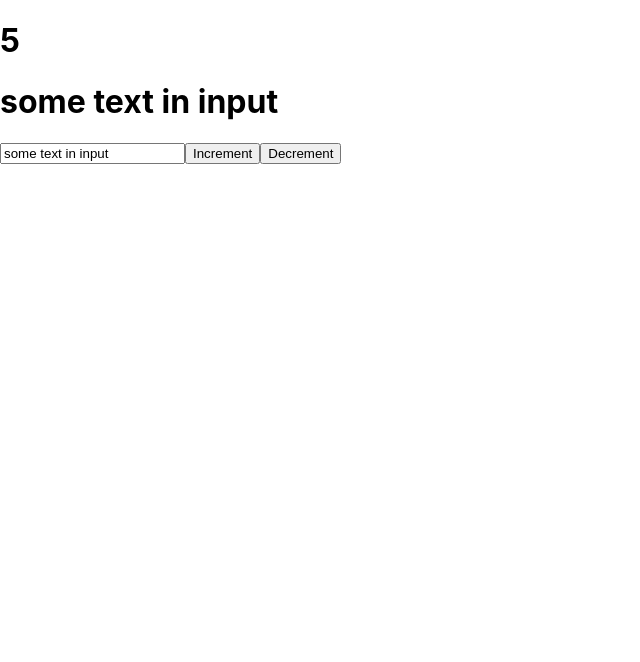
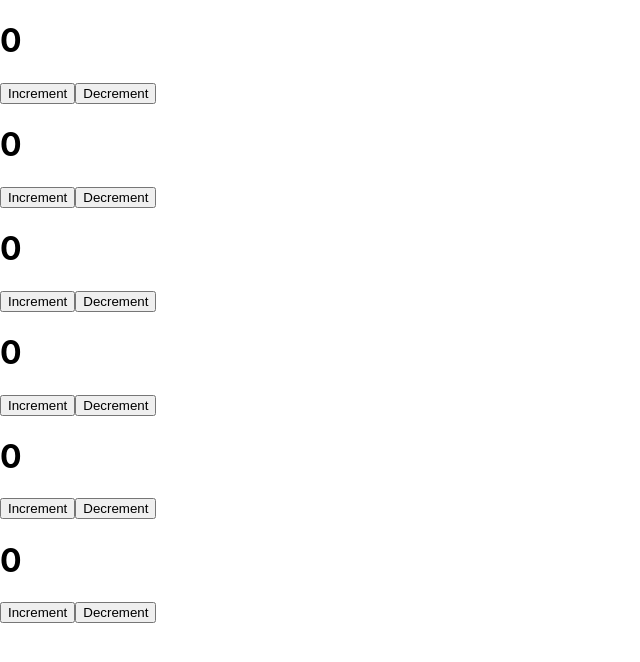
Before and after one commit to AKV85/react2, a React (Create React App) app: page / in a window 1280 px wide. Shown: the top 662 px of the page, without its empty margins (0-640 px from the left). Built offline with nearby package versions, Linux system fonts and the light colour scheme.

Commit message:
first component

```diff
--- a/src/App.js
+++ b/src/App.js
@@ -1,29 +1,18 @@
 import React, {useState} from 'react';
+import Counter from "./components/Counter";
 
 function App() {
-const [likes, setLikes] = useState(5);
-const [value, setValue] = useState("some text in input");
-
-
-function increment() {
-  setLikes(likes +1)
-}
-
-function decrement() {
-  setLikes(likes -1)
-}
+// const [value, setValue] = useState("some text in input");
 
   return (
     <div className="App">
-        <h1>{likes}</h1>
-        <h1>{value}</h1>
-        <input
-            type="text"
-            value={value}
-            onChange={event => setValue(event.target.value)}
-          />
-        <button onClick={increment}>Increment</button>
-        <button onClick={decrement}>Decrement</button>
+       <Counter />
+       <Counter />
+       <Counter />
+       <Counter />
+       <Counter />
+       <Counter />
+
     </div>
   );
 }
--- /dev/null
+++ b/src/components/Counter.jsx
@@ -0,0 +1,23 @@
+import React, {useState} from "react";
+
+const Counter = function () {
+    const [count, setCount] = useState(0)
+
+    function increment() {
+        setCount(count +1)
+      }
+
+      function decrement() {
+        setCount(count -1)
+      }
+
+    return (
+        <div>
+            <h1>{count}</h1>
+            <button onClick={increment}>Increment</button>
+            <button onClick={decrement}>Decrement</button>
+        </div>
+    );
+};
+
+export default Counter;
```
